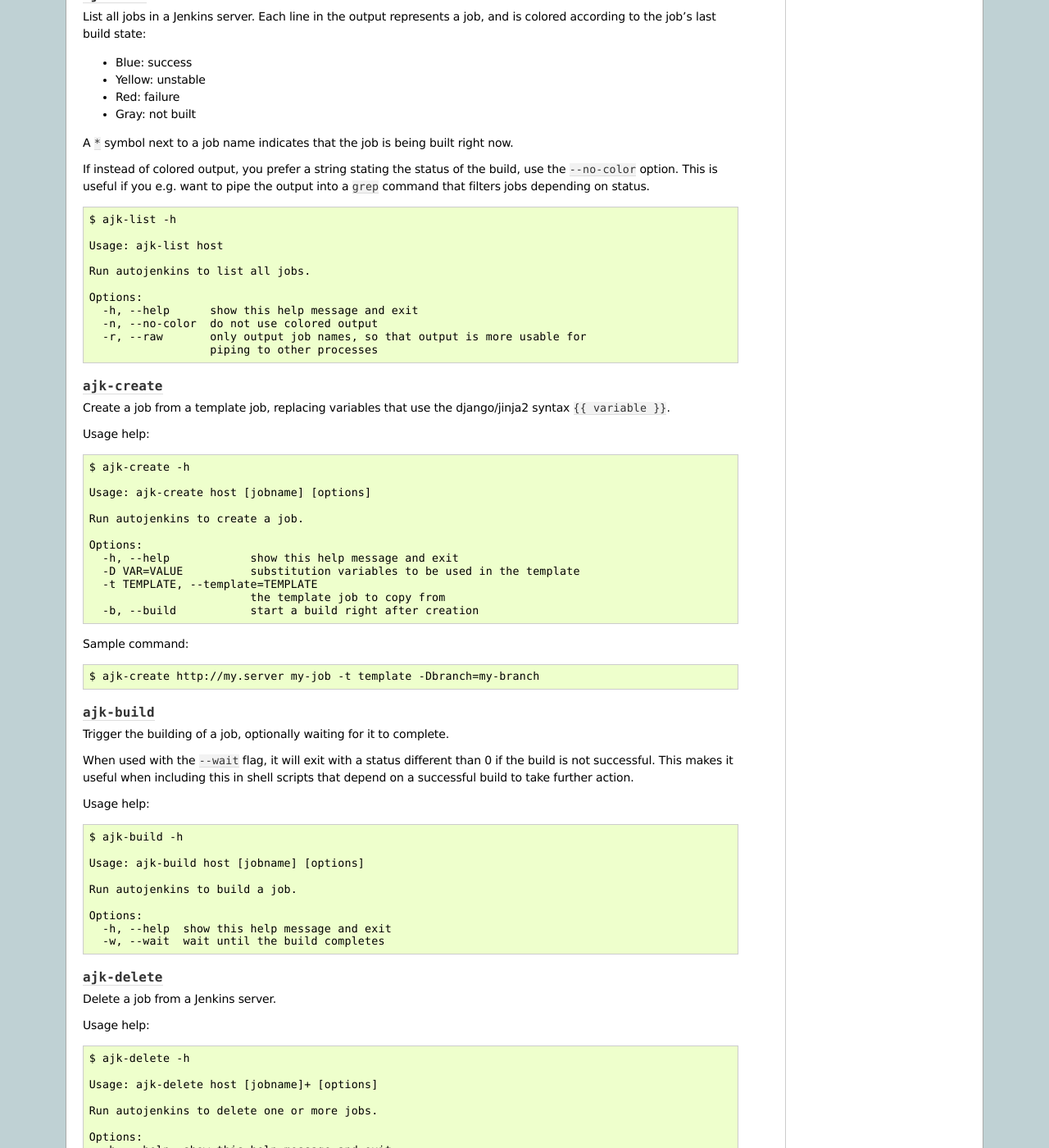
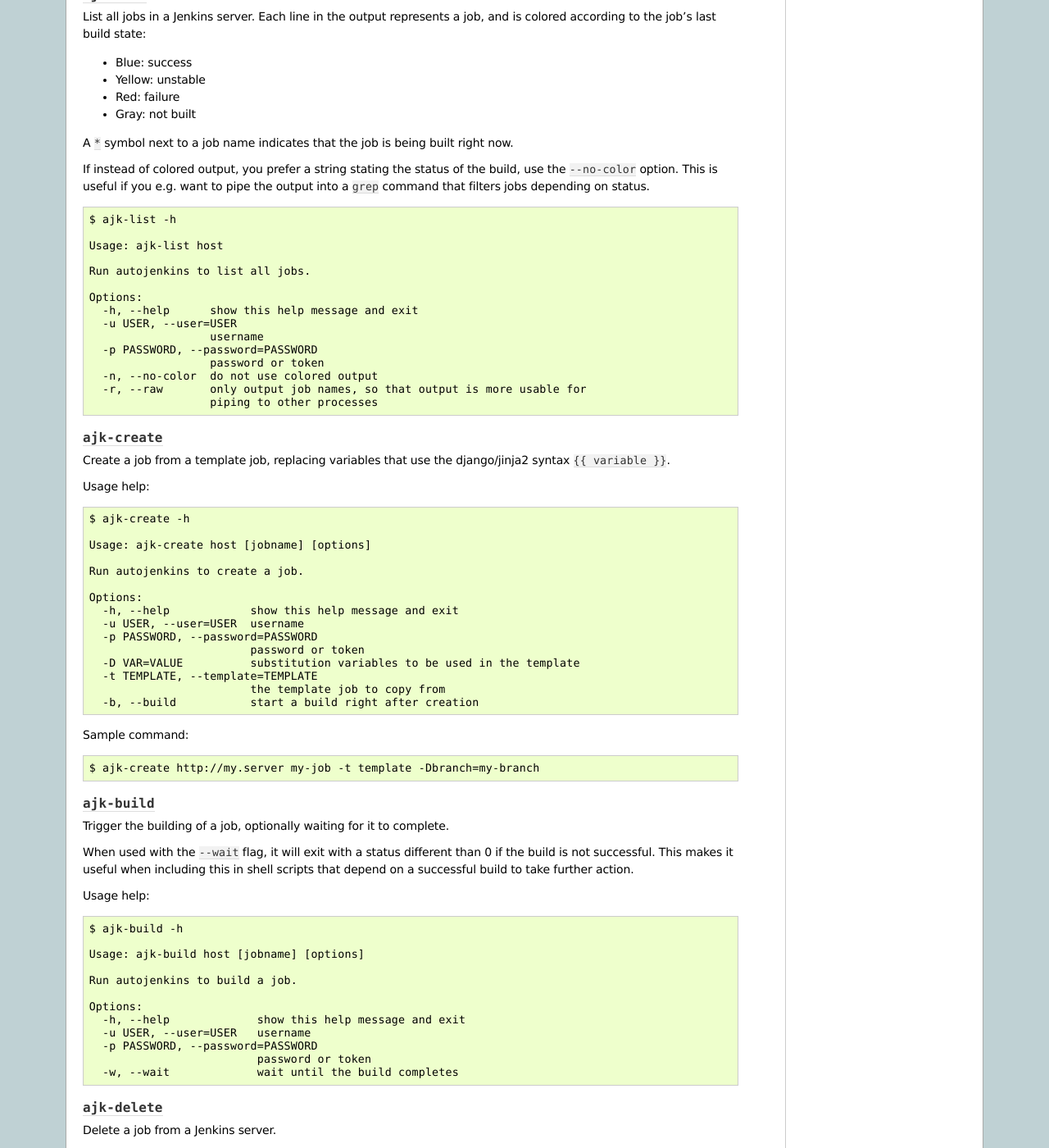
Before and after one commit to txels/autojenkins, a Sphinx documentation site: the page built from docs/intro.rst, in a window 1280 px wide and 1400 px high, scrolled down 1088 px. Shown: the whole window at 82% size. Built offline with Sphinx 7.4.7, drawn with Linux system fonts in a browser that asks for light colours; some of the changed text lies outside the part shown.

Commit message:
Added authentication options to docs

```diff
--- a/docs/intro.rst
+++ b/docs/intro.rst
@@ -89,6 +89,10 @@
 
     Options:
       -h, --help      show this help message and exit
+      -u USER, --user=USER
+                      username
+      -p PASSWORD, --password=PASSWORD
+                      password or token
       -n, --no-color  do not use colored output
       -r, --raw       only output job names, so that output is more usable for
                       piping to other processes
@@ -111,6 +115,9 @@
 
     Options:
       -h, --help            show this help message and exit
+      -u USER, --user=USER  username
+      -p PASSWORD, --password=PASSWORD
+                            password or token
       -D VAR=VALUE          substitution variables to be used in the template
       -t TEMPLATE, --template=TEMPLATE
                             the template job to copy from
@@ -142,8 +149,11 @@
     Run autojenkins to build a job.
 
     Options:
-      -h, --help  show this help message and exit
-      -w, --wait  wait until the build completes
+      -h, --help             show this help message and exit
+      -u USER, --user=USER   username
+      -p PASSWORD, --password=PASSWORD
+                             password or token
+      -w, --wait             wait until the build completes
 
 ``ajk-delete``
 ~~~~~~~~~~~~~~
@@ -156,12 +166,15 @@
 
     $ ajk-delete -h
 
-    Usage: ajk-delete host [jobname]+ [options]
+    Usage: ajk-delete host [jobname]... [options]
 
     Run autojenkins to delete one or more jobs.
 
     Options:
-      -h, --help  show this help message and exit
+      -h, --help             show this help message and exit
+      -u USER, --user=USER   username
+      -p PASSWORD, --password=PASSWORD
+                             password or token
 
 
 More Info
```
